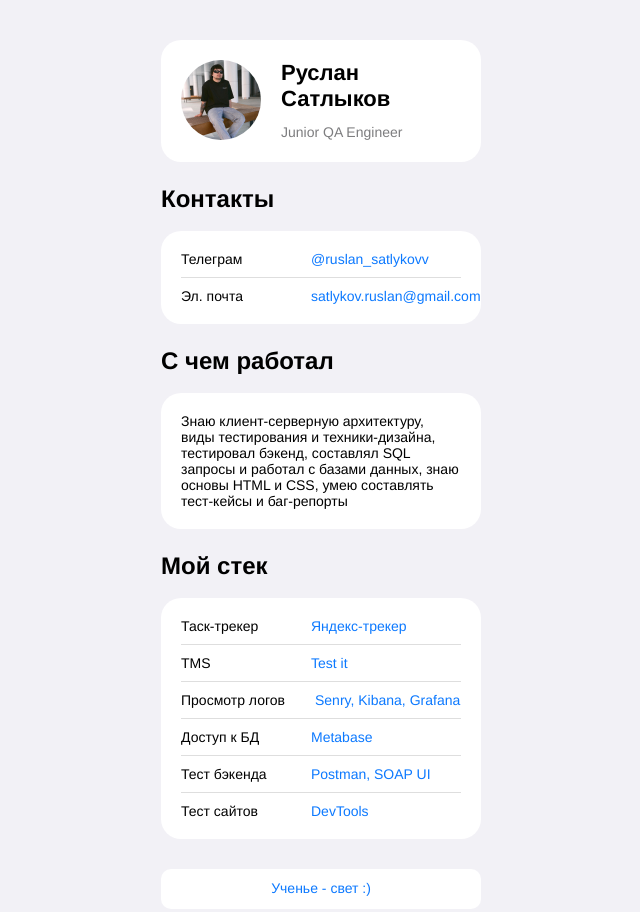
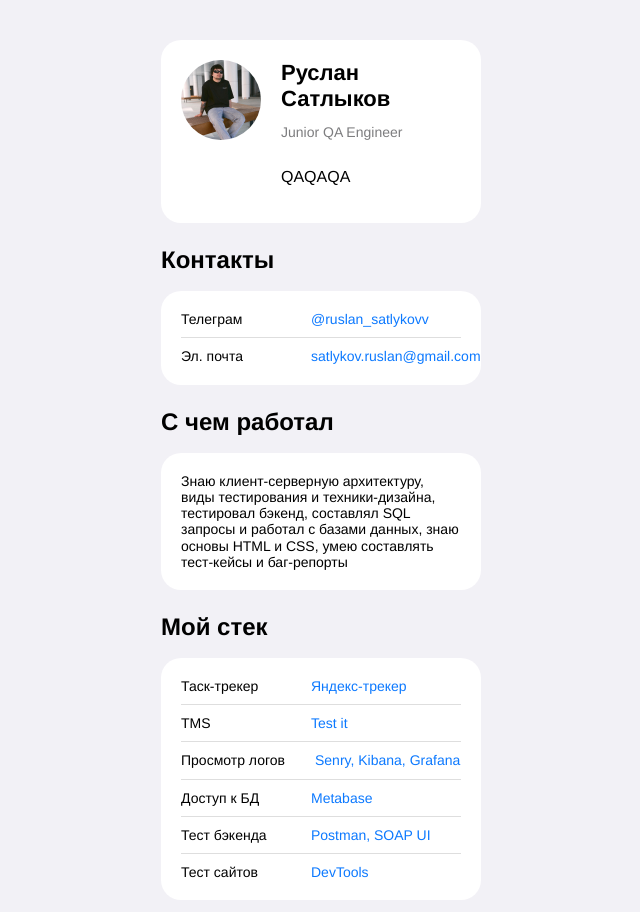
Before and after one commit to RuslanSatlykov/RuslanSatlytkov.username.github.io, a plain HTML site: page index.html in a window 1280 px wide. Shown: the top 912 px of the page, without its empty margins (319-959 px from the left). Drawn offline with Linux system fonts and the light colour scheme.

Commit message:
добавил_параграф

```diff
--- a/index.html
+++ b/index.html
@@ -15,6 +15,7 @@
       <div class="header__textContainer">
         <h1 class="header__title">Руслан Сатлыков</h1>
         <h3 class="header__subtitle">Junior QA Engineer</h3>
+        <p>QAQAQA</p>
       </div>
     </header>
     <main>
```
